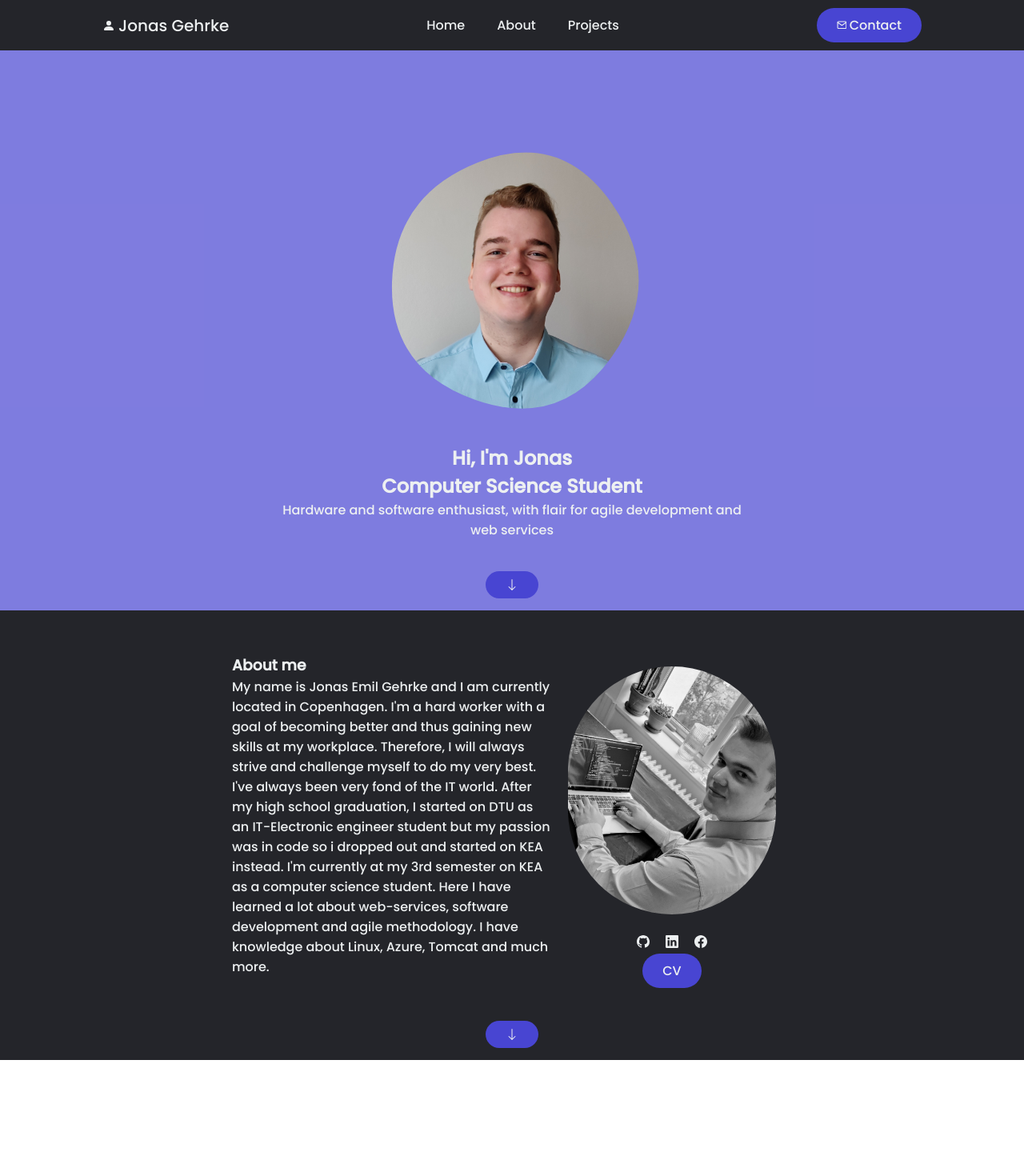
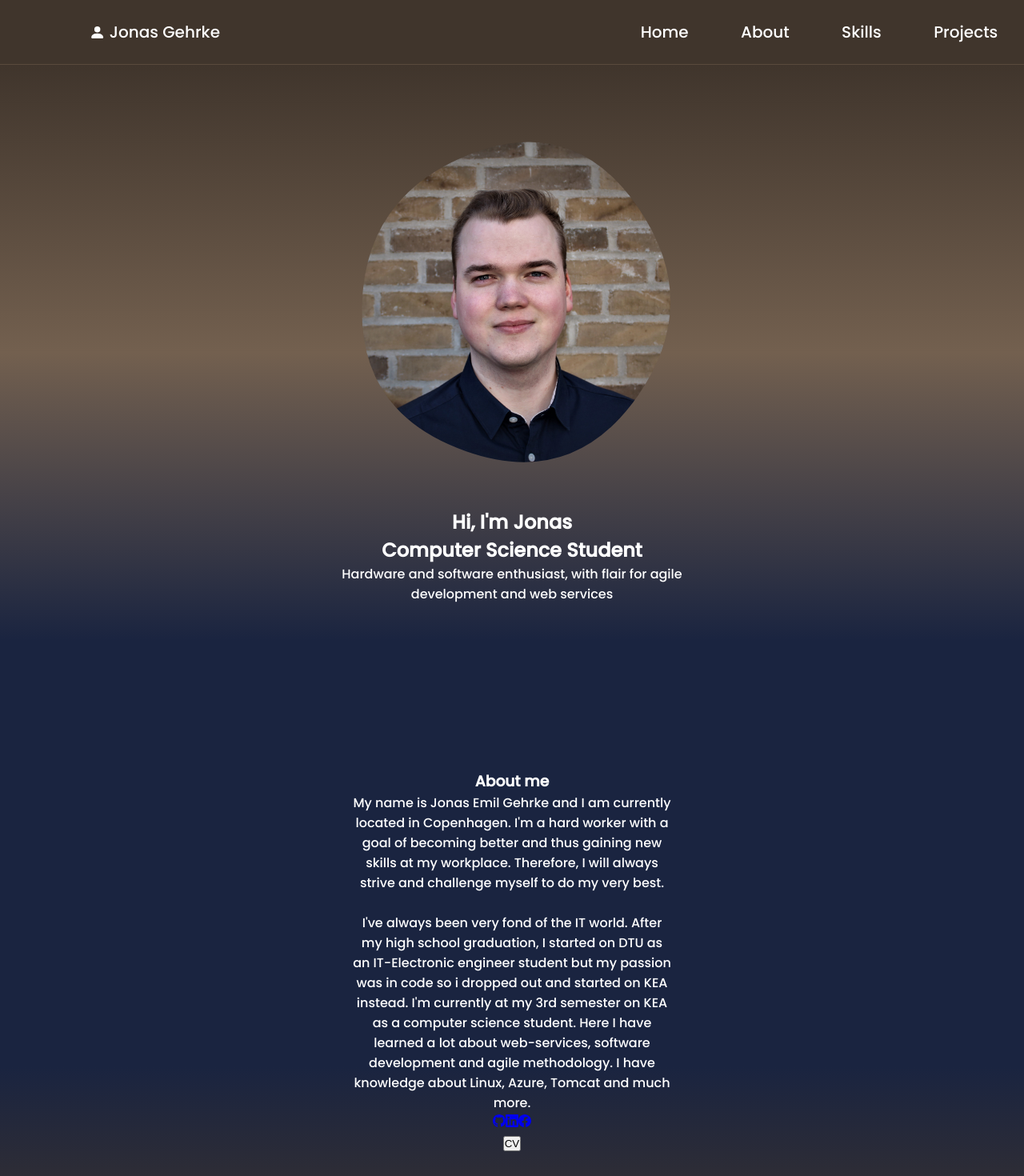
Before and after one commit to jonasegehrke/react-portfolio, a React (Create React App) app: page / in a window 1280 px wide. Shown: the top 1470 px of the page at 80% size. Before the commit the page ends 1325 px from the top, so only its background shows below. Built offline with nearby package versions, Linux system fonts and the light colour scheme.

Commit message:
Changes from 2 days, completely rewriting css

```diff
--- a/src/App.css
+++ b/src/App.css
@@ -1,9 +1,35 @@
+/* Fonts */
+
 @import url('https://fonts.googleapis.com/css2?family=Poppins:wght@500&display=swap');
+@import url('https://fonts.googleapis.com/css2?family=Quicksand:wght@500&display=swap');
+
+/* General */
 
 *{
     margin: 0;
     padding: 0;
     box-sizing: border-box;
+}
+
+.sticky{
+    position: fixed;
+}
+
+:root{
+    --color-dark-brown: #40352c;
+    --color-light-brown: #73604f;
+    --color-dark-blue: #0F1626;
+    --color-light-blue: #1a2440;
+
+    --gradient-blue-to-brown: #1a2440, #73604f, #40352C;
+    --gradient-most-blue-to-brown:#1a2440, #1a2440, #1a2440, #40352C;
+
+
+    --nav-color: var(--color-dark-brown);
+
+    --nav-font-color: #fff;
+    --primary-font-color: #fff;
+    --primary-font: 'Poppins', sans-serif;
 }
 
 html {
@@ -17,30 +43,86 @@ body::-webkit-scrollbar{
 
   /* Hide scrollbar for IE, Edge and Firefox */
 body{
+    font-family: var(--primary-font);
     -ms-overflow-style: none;  /* IE and Edge */
     scrollbar-width: none;  /* Firefox */
+    background-color: var(--color-light-blue);
 }
 
 
 
+/* NavBar */
+
+.behind-white-line{
+    background: var(--nav-color);
+}
+.white-line{
+    height: 1px;
+    width: 100%;
+    background: var(--color-light-brown);
+    opacity: 0.5;
+}
 
 
-.menu-btn{
+
+.nav_links .nav-item .nav-anchor, .logo-anchor{
+    transition: all 0.3s ease 0s;
+    text-decoration: none;
+    color: var(--nav-font-color);
+}
+
+.nav-item:hover .nav-anchor:hover,
+.logo-anchor:hover, .logo-icon:hover{
+    color: var(--color-light-brown);
+}
+
+
+nav{
+
     position: relative;
+    height: 10vh;
+    background-color: var(--nav-color);
+}
+
+.logo{
+    font-size: 20px;
+    position: absolute;
+    top:50%;
+    left: 10%;
+    transform: translate(-10%, -50%);
+}
+
+.logo-anchor{
     display: flex;
     justify-content: center;
     align-items: center;
-    width: 40px;
-    height: 40px;
-    cursor: pointer;
-    transition: all .5s ease-in-out;
+}
 
+.logo-icon{
+    font-size: 25px;
+    padding-right: 0.2em;
+}
+
+.nav_links{
+    height: 100%;
+    font-size: 20px;
+    display: flex;
+    list-style: none;
+    width: 40%;
+    justify-content: space-around;
+    align-items: center;
+    margin-left: auto;
+}
+
+/* hamburger */
+.menu-btn{
+    display: none;
 }
 
 .menu-btn_burger{
     width: 30px;
     height: 4px;
-    background: #fff;
+    background: var(--nav-font-color);
     border-radius: 5px;
     transition: all .3s ease-in-out;
 }
@@ -51,7 +133,7 @@ body{
     position: absolute;
     width: 30px;
     height: 4px;
-    background: #fff;
+    background: var(--nav-font-color);
     border-radius: 5px;
     transition: all .5s ease-in-out;
 }
@@ -76,354 +158,122 @@ body{
     transform: rotate(-45deg) ;
 }
 
-
-
-
-
-
-
-
-
-
-
-
-
-
-
-
-
-
-
-li, a, button{
-    font-family: "Poppins", sans-serif;
-    font-weight: 500;
-    font-size: 16px;
-    color: #edf0f1;
-    text-decoration: none;
-    margin: 0
+@media (max-width: 767.98px) {
+    nav{
+        position: relative;
     }
 
-h1, h2,  h3, h4,ul,h5, p, i{
-    font-family: "Poppins", sans-serif;
-    color: #edf0f1;
-    text-decoration: none;
-    margin: 0
+    .nav_links{
+        position: fixed;
+        top: 5vh;
+        background-color: var(--nav-color);
+        height: 100vh;
+        width: 100%;
+        flex-direction: column;
+        clip-path: circle(100px at 90% -15%);
+        -webkit-clip-path: circle(100px at 90% -15%);
+        transition: all 0.5s ease-out;
+        pointer-events: none;
+        overflow: hidden;
     }
 
-header{
-    display: flex;
-    justify-content: space-between;
-    align-items: center;
-    padding: 10px 10%;
-    background-color: #24252A;
-
+    .nav_links.close-fast{
+        transition: none;
     }
 
-.scroll-btn{
-    display: flex;
+    .nav_links.open{
+        clip-path: circle(1500px at 90% -15%);
+        -webkit-clip-path: circle(1500px at 90% -15%);
+        pointer-events: all;
     }
 
-@keyframes fadeIn {
-    0% {opacity:0;}
-    100% {opacity:1;}
+    .logo{
+        font-size: 25px;
+        z-index: 3;
     }
 
-#mobile_header nav{
-    width: 100%;
+    .logo-icon{
+        font-size: 35px;
     }
 
-#mobile_header{
-    height: 10vh;
+    .nav-anchor{
+        font-size: 40px;
     }
-
-.icon{
-    display: flex;
-    justify-content: flex-end;
-    font-size: 30px;
-
-}
-
-.nav_mobile_links{
-    display: none;
-    list-style: none;
-    margin-top: 1.2rem;
-    animation: fadeIn 1s;
-
-
-}
-
-.nav_mobile_links > *{
-    flex: 50%;
-}
-
-.nav_mobile_links li{
-    display: inline-block;
-    text-decoration: none;
-
-}
-
-.contact-btn{
+    .menu-btn{
         display: flex;
         justify-content: center;
         align-items: center;
+        width: 40px;
+        height: 40px;
+        cursor: pointer;
+        transition: all .5s ease-in-out;
+        position: absolute;
+        right: 5%;
+        top: 50%;
+        transform: translate(-5%, -50%);
+        margin-left: auto;
+        z-index: 3;
+    }
 }
 
-.contact-icon{
-    height: 0.9em;
-    padding-right: 0.2em;
-}
-
-.logo-icon{
-    height: 0.9em;
-    padding-right: 0.2em;
-}
-
-.logo{
-    font-size: 20px;
+/* Brief section */
+.brief-section{
+    height: 90vh;
     display: flex;
     justify-content: center;
     align-items: center;
-    cursor: pointer;
-    margin: 0;
-    transition: all 0.3s ease 0s;
-
+    flex-direction: column;
+    text-align: center;
+    background-image: linear-gradient(to top, var(--gradient-blue-to-brown));
+    color: var(--primary-font-color);
 }
 
-.nav-link{
-    transition: all 0.3s ease 0s;
+.blob{
+    width: 500px;
 }
 
-.nav-link:hover{
-    color: rgba(72,69,210,1);
-    text-decoration: none;
-}
-
-.logo:hover, .logo-icon:hover{
-    color: rgba(72,69,210,1);
-    text-decoration: none;
+.brief-text{
+    max-width: 450px;
 }
 
 
-.nav_links{
-    list-style: none;
-    margin: 0;
-
+@media (max-width: 575.98px) {
+    .blob{
+        overflow: hidden;
+        max-width: 100%;
+    }
 }
 
-.nav_links li{
-    display: inline-block;
-    padding: 0px 20px;
-
+/* About section */
+.about-section{
+    position: relative;
+    height: 100vh;
+    display: flex;
+    justify-content: center;
+    align-items: center;
+    text-align: center;
+    flex-flow: row wrap;
+    background-image: linear-gradient(to bottom, var(--gradient-most-blue-to-brown));
+    color: var(--primary-font-color);
 }
 
-.nav_links li a{
-    transition: all 0.3s ease 0s;
-    text-decoration: none;
+.about-text{
+    max-width: 400px;
 }
 
 
-
-.nav_mobile_links li a:hover{
-    color: rgba(72,69,210,1);
-    text-decoration: none;
-}
-
-button{
-    padding: 9px 25px;
-    background-color: rgba(72,69,210,1);
-    border: none;
-    border-radius: 50px;
-    cursor: pointer;
-    transition: all 0.3s ease 0s;
-}
-
-button:hover{
-    background-color: rgba(72,69,210,0.8);
-}
-
-.brief_image{
-    width: 100%;
-    max-width: 400px;
-    height: auto;
-}
-
-.brief_section{
-    display: flex;
-    justify-content: center;
-    flex-flow: column wrap;
-    align-items: center;
-    height: 700px;
-    background-color: rgba(72,69,210,0.7);
-    position: relative;
-    flex-wrap: wrap;
-}
-
-.brief_text{
-    max-width: 600px;
-    text-align: center;
-}
-
-.scroll_indicator{
-
-}
-
-.scroll_indicator a{
-    position: absolute;
-    bottom: 0;
-    left: 50%;
-    transform: translate(-50%);
-    padding-bottom: 15px;
-
-}
-.about_section>div{
-    padding-bottom: 40px;
-}
-
-.about_section{
-    display: flex;
-    align-items: center;
-    justify-content: center;
-    background-color: #24252A;
-    padding: 50px;
-    position: relative;
-    flex-flow: row wrap;
-}
-
-
-.about_download{
-    display: flex;
-    align-items: center;
-    justify-content: center;
-}
-
-.about_links{
-    display: flex;
-    align-items: center;
-    justify-content: center;
-}
-
-.about_links a{
-    margin: 0px 10px;
-}
-
-
-.about_text{
-    max-width: 400px;
-    margin-bottom: 10px;
-}
-
-
-
-
-
-.profile_image{
-    width: 100%;
-    max-width: 300px;
-    height: auto;
-    padding: 20px 20px;
-    border-radius: 250px;
-    filter: grayscale(100%);
-}
-
-.projects_section{
-    display: flex;
-    justify-content: center;
-    align-items: center;
-    flex-flow: column wrap;
-    background-color: rgba(72,69,210,0.7);
-    height: 700px;
-    position: relative;
-}
-
-.projects_text{
-    padding-bottom: 15px;
-}
-
-.carousel{
-    width: 40vw;
-}
-
-.carousel-inner{
-    border-radius: 5px;
-    box-shadow: 0px 0px 25px 2px;
-}
-
-
-#mobile_header{
-    display: none;
-}
-
-.footer{
-    display: flex;
-    align-items: center;
-    justify-content: center;
-    background-color: #24252A;
-    position: relative;
-    flex-flow: row wrap;
-}
-
-.contact_list{
-    margin-top: 15px;
-    list-style: none;
-}
-
-.about_links i{
-    font-size: 2rem;
-}
-
-.mobile_projects{
-    display: none;
-    width: 40%;
-}
-
-.card{
-    margin: 5px;
-    border: 0px;
-}
-.card-body{
-    background-color: #24252A !important;
-}
-
+/* Media queries */
 @media (max-width: 575.98px) {
 
 }
 
-/* Small devices (landscape phones, less than 768px)*/
+/* Small devices (landscape phones, less than 768px) common*/
 @media (max-width: 767.98px) {
-    .carousel{
-        width: 80%;
-    }
-    .header{
-        display: none;
-    }
-    #mobile_header{
-        display: flex;
-        flex-flow: row wrap;
-        justify-content: space-between;
-        align-items: flex-end;
-    }
 
-
-    .nav_mobile_links{
-        justify-content: space-around;
-    }
-    #carouselExampleIndicators{
-        display: none;
-    }
-    .mobile_projects{
-        display: flex;
-        width: 80%;
-        flex-direction: column;
-    }
-    .projects_section{
-        flex-direction: row;
-        height: auto;
-    }
 }
 
 /* Medium devices (tablets, less than 992px)*/
 @media (max-width: 991.98px) {
-
 
 }
 
--- a/src/App.js
+++ b/src/App.js
@@ -1,12 +1,20 @@
 import './App.css';
 import NavBar from './components/NavBar';
 import Home from './pages/Brief';
-import About from './pages/About'
+import About from './pages/About';
+import { useRef } from 'react';
 
 function App() {
+
+  const appRef = useRef();
+
+  function setStickyPage(){
+    appRef.current.classList.toggle('sticky')
+  }
+
   return (
-    <div className="App">
-      <NavBar/>
+    <div ref={appRef} className="App">
+      <NavBar setStickyPage={setStickyPage}/>
       <Home/>
       <About/>
     </div>
--- a/src/components/NavBar.js
+++ b/src/components/NavBar.js
@@ -1,51 +1,54 @@
-import React, { useRef } from 'react'
+import React, { useRef, useState } from 'react'
 import { BsFillPersonFill } from 'react-icons/bs';
-import { FaBars } from 'react-icons/fa';
-import { FiMail } from 'react-icons/fi';
 import { IconContext } from "react-icons";
 
-export default function NavBar() {
+
+export default function NavBar({setStickyPage}) {
+    const [isBigScreen, setIsBigScreen] = useState(true)
     const menuButtonRef = useRef()
-    let menuOpen = false;
+    const navLinksRef = useRef()
+
 
     function handleMenuOpen() {
-        if(!menuOpen){
-            menuButtonRef.current.classList.add('open');
-            menuOpen = !menuOpen
-        } else {
-            menuButtonRef.current.classList.remove('open');
-            menuOpen = !menuOpen
-        }
+        menuButtonRef.current.classList.toggle('open');
+        navLinksRef.current.classList.toggle('open');
+        setStickyPage()
+        setIsBigScreen(false)
+    }
+
+    function handleRedirect(){
+        navLinksRef.current.classList.add('close-fast')
+        menuButtonRef.current.classList.toggle('open');
+        navLinksRef.current.classList.toggle('open');
+
+        if(!isBigScreen) setStickyPage()
+        setTimeout(function () {
+            navLinksRef.current.classList.remove('close-fast')
+        }, 100);
 
     }
 
+
     return (
         <div>
-            <header class="header" id="header">
-                <a href="#" class="logo"><IconContext.Provider value={{ className: "logo-icon" }}><BsFillPersonFill /></IconContext.Provider> Jonas Gehrke</a>
+            <header className="header" id="header">
                 <nav>
-                    <ul class="nav_links">
-                        <li><a class="nav-link" href="#home">Home</a></li>
-                        <li><a class="nav-link" href="#about">About</a></li>
-                        <li><a class="nav-link" href="#projects">Projects</a></li>
+                    <div className="logo">
+                    <a href="#" className="logo-anchor"><IconContext.Provider value={{ className: "logo-icon" }}><BsFillPersonFill /></IconContext.Provider> Jonas Gehrke</a>
+                    </div>
+                    <div onClick={handleMenuOpen} ref={menuButtonRef} className="menu-btn">
+                        <div className="menu-btn_burger"></div>
+                    </div>
+                    <ul className="nav_links" ref={navLinksRef}>
+                        <li className="nav-item"><a className="nav-anchor" href="#home" onClick={handleRedirect}>Home</a></li>
+                        <li className="nav-item"><a className="nav-anchor" href="#about" onClick={handleRedirect}>About</a></li>
+                        <li className="nav-item"><a className="nav-anchor" href="#" onClick={handleRedirect}>Skills</a></li>
+                        <li className="nav-item"><a className="nav-anchor" href="#" onClick={handleRedirect}>Projects</a></li>
                     </ul>
                 </nav>
-                <a href="#footer" class="cta"><button class="contact-btn"><IconContext.Provider value={{ className: "contact-icon" }}><FiMail /></IconContext.Provider> Contact</button></a>
-            </header>
-
-
-            <header class="header" id="mobile_header">
-                <a href="#" class="logo"><IconContext.Provider value={{ className: "logo-icon" }}><BsFillPersonFill /></IconContext.Provider> Jonas Gehrke</a>
-                <div onClick={handleMenuOpen} ref={menuButtonRef} className="menu-btn">
-                    <div className="menu-btn_burger"></div>
+                <div className='behind-white-line'>
+                <div className="white-line"></div>
                 </div>
-                <nav>
-                    <ul class="nav_mobile_links" id="nav_mobile_links">
-                        <li><a href="#home">Home</a></li>
-                        <li><a href="#about">About</a></li>
-                        <li><a href="#projects">Projects</a></li>
-                    </ul>
-                </nav>
             </header>
         </div>
     )
--- a/src/pages/About.js
+++ b/src/pages/About.js
@@ -1,17 +1,18 @@
 import React from 'react'
-import { BsArrowDown, BsGithub, BsFacebook, BsLinkedin } from 'react-icons/bs';
+import { BsGithub, BsFacebook, BsLinkedin } from 'react-icons/bs';
+
 
 export default function About() {
     return (
-        <>
-            <section class="about_section" id="about">
-                <div>
-                    <div class="about_text">
+        <div>
+            <section className="about-section" id="about">
+                <div className="about-container">
+                    <div className="about-text">
                         <h3>About me</h3>
                         <p>
                             My name is Jonas Emil Gehrke and I am currently located in Copenhagen.
                             I'm a hard worker with a goal of becoming better and thus gaining new skills at my workplace.
-                            Therefore, I will always strive and challenge myself to do my very best.<br/>
+                            Therefore, I will always strive and challenge myself to do my very best.<br /> <br />
                             I've always been very fond of the IT world. After my high school graduation, I started on DTU as
                             an IT-Electronic engineer student but my passion was in code so i dropped out and started on KEA
                             instead.
@@ -20,28 +21,18 @@ export default function About() {
                             I have knowledge about Linux, Azure, Tomcat and much more.
                         </p>
                     </div>
-
-                    <div class="about_text">
-                    </div>
-
-                </div>
-                <div>
-                    <div class="about_image">
-                        <img src="images/aboutProfile.jpg" alt="" class="profile_image"/>
-                    </div>
-                    <div class="about_links">
-                        <a class="uil" href="https://github.com/jonasegehrke"><BsGithub /></a>
-                        <a class="uil" href="https://www.linkedin.com/in/jonas-emil-gehrke/"><BsLinkedin /></a>
-                        <a class="uil" href="https://www.facebook.com/jonas.gehrke/"><BsFacebook /></a>
-                    </div>
-                    <div class="about_download">
-                        <a href="https://drive.google.com/file/d/1lJsX8FtAoITbxp4ayR99ltp02RNXcoqK/view?usp=sharing"><button class="download_cv_btn uil uil-file-search-alt"> CV</button></a>
+                    <div>
+                        <div className="about-links">
+                            <a className="social-links" href="https://github.com/jonasegehrke"><BsGithub /></a>
+                            <a className="social-links" href="https://www.linkedin.com/in/jonas-emil-gehrke/"><BsLinkedin /></a>
+                            <a className="social-links" href="https://www.facebook.com/jonas.gehrke/"><BsFacebook /></a>
+                        </div>
+                        <div className="about-download">
+                            <a href="https://drive.google.com/file/d/1lJsX8FtAoITbxp4ayR99ltp02RNXcoqK/view?usp=sharing"><button class="download_cv_btn uil uil-file-search-alt"> CV</button></a>
+                        </div>
                     </div>
                 </div>
-                <div class="scroll_indicator">
-                    <a href="#projects" class="cta"><button class="scroll-btn"><BsArrowDown /></button></a>
-                </div>
             </section>
-        </>
+        </div>
     )
 }
--- a/src/pages/Brief.js
+++ b/src/pages/Brief.js
@@ -1,23 +1,18 @@
 import React from 'react'
 import Blob from '../components/Blob'
-import { BsArrowDown } from 'react-icons/bs';
 
 export default function Brief() {
   return (
     <div>
-      <section class="brief_section" id="brief">
-            <div class="brief_image">
+      <section className='brief-section' id="brief">
+            <div className="brief-image">
               <Blob/>
             </div>
 
-            <div class="brief_text">
+            <div className="brief-text">
                 <h1>Hi, I'm Jonas</h1>
                 <h2>Computer Science Student</h2>
                 <p>Hardware and software enthusiast, with flair for agile development and web services</p>
-            </div>
-
-            <div class="scroll_indicator">
-                <a href="#about" class="cta"><button class="scroll-btn"><BsArrowDown /></button></a>
             </div>
         </section>
     </div>
```
Also changed, not shown: src/components/Blob.js (+2 -0 lines), public/images/aboutProfile.jpg (deleted), public/images/profile.jpg. Lines whose indentation alone changed are shown as unchanged.
